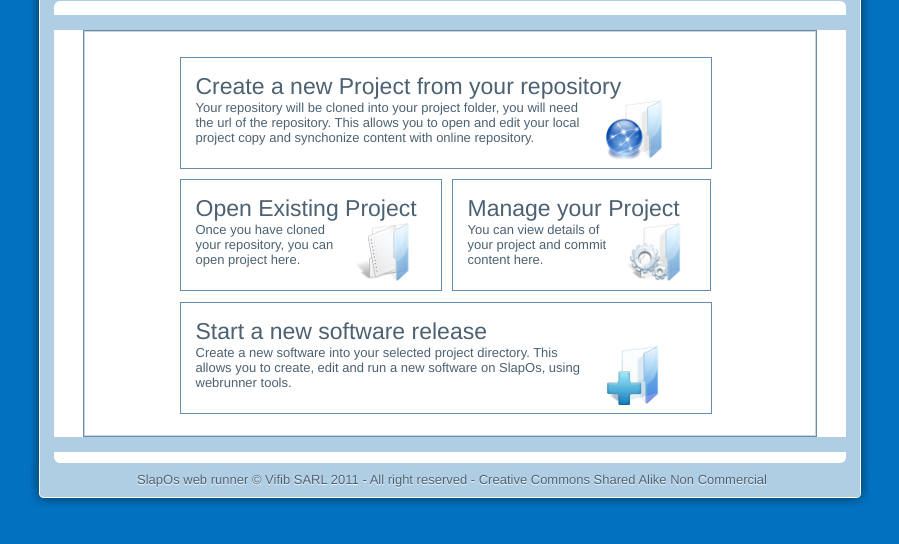
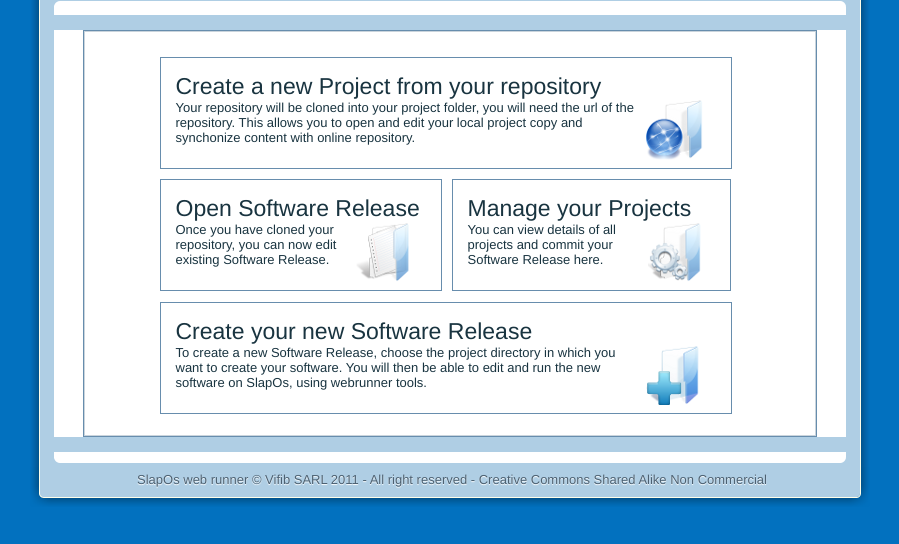
Before and after one commit to jerome-nexedi/slapos.toolbox, a Flask app: template slapos/runner/templates/index.html in a window 1280 px wide. Shown: the part 141-685 px from the top of the page, without its empty margins (191-1090 px from the left). Run offline with Flask 2, Linux system fonts and the light colour scheme; the template is opened without the code that fills it, so the values that code supplies are empty.

Commit message:
Use Software Release instead of Projet at the home page

```diff
--- a/slapos/runner/static/css/styles.css
+++ b/slapos/runner/static/css/styles.css
@@ -16,22 +16,27 @@ a:hover {
 
 table {
     margin: 0;
-    border: 1px solid #0271BF;
+    border: 1px solid #A8A8A8;
     border-right: none;
     border-bottom: none;
+    font-size: 14px;
+    background: #fff;
 }
 td{
     padding: 5px;
     border: none;
-    border-bottom: 1px solid #0271BF;
-    border-right: 1px solid #0271BF;
+    border-bottom: 1px solid #A8A8A8;
+    border-right: 1px solid #A8A8A8;
 }
 th{
-    background: #D0D0D0;
+    background: #e4e4e4;
     padding: 5px;
     border: none;
-    border-bottom: 1px solid #0271BF;
-    border-right: 1px solid #0271BF;
+    border-bottom: 1px solid #A8A8A8;
+    border-right: 1px solid #A8A8A8;
+    color: #4c6172;
+    font-weight: normal;
+    font-size: 16px;
 }
 
 textarea {
@@ -308,7 +313,7 @@ body {
 }
 
 #home_box a{
-    color: #4c6172;
+    color: #193440;
     cursor: pointer;
     text-decoration: none;
 }
@@ -325,6 +330,7 @@ body {
 
 #home_box p{
     font-size: 13px;
+    color: #193440;
     float: left;
 }
 
@@ -346,7 +352,7 @@ body {
 .inner_box p{
     font-size: 13px;
     float: left;
-    width: 400px;
+    width: 460px;
     cursor:default;
 }
 
@@ -355,10 +361,10 @@ body {
     display: block;
     height: 80px;
     margin: 10px;
-    margin-left: 80px;
+    margin-left: 60px;
     padding: 15px;
     border: #678dad;
-    width: 500px;
+    width: 540px;
     border: 1px solid #678dad;
 }
 
@@ -370,11 +376,11 @@ body {
 .smenu{
     display: block;
     height: 80px;
-    margin-left: 80px;
+    margin-left: 60px;
     margin-right: 10px;
     padding: 15px;
     border: #678dad;
-    width: 230px;
+    width: 250px;
     border: 1px solid #678dad;
     float: left;
 }
@@ -384,7 +390,7 @@ body {
     height: 80px;
     padding: 15px;
     border: #678dad;
-    width: 227px;
+    width: 247px;
     border: 1px solid #678dad;
     float: left;
 }
@@ -392,13 +398,22 @@ body {
 .sright_menu p, .smenu p{
     font-size: 13px;
     float: left;
-    width: 150px;
+    width: 170px;
     cursor:default;
 }
 
 .file_tree {
     width: 752px;
     height: 300px;
+    border: solid 1px #678dad;
+    background: #fff;
+    overflow: auto;
+    padding: 5px;
+}
+
+.file_tree_tabs {
+    width: 702px;
+    height: 250px;
     border: solid 1px #678dad;
     background: #fff;
     overflow: auto;
--- a/slapos/runner/templates/index.html
+++ b/slapos/runner/templates/index.html
@@ -12,20 +12,21 @@
     <div class="clear"></div>
 </div>
 <div class="smenu">
-    <h2><a href="{{ url_for('openProject', method='open')}}">Open Existing Project</a></h2>
-    <p>Once you have cloned your repository, you can open project here.</p>
+    <h2><a href="{{ url_for('openProject', method='open')}}">Open Software Release</a></h2>
+    <p>Once you have cloned your repository, you can now edit existing Software Release.</p>
     <img src="{{ url_for('static', filename='images/mydocuments.png') }}" />
     <div class="clear"></div>
 </div>
 <div class="sright_menu">
-    <h2><a href="{{ url_for('manageProject')}}">Manage your Project</a></h2>
-    <p>You can view details of your project and commit content here.</p>
+    <h2><a href="{{ url_for('manageProject')}}">Manage your Projects</a></h2>
+    <p>You can view details of all projects and commit your Software Release here.</p>
     <img src="{{ url_for('static', filename='images/manage_repo.png') }}" />
 </div>
 <div class="clear"></div>
 <div class="lmenu">
-    <h2><a href="{{ url_for('openProject', method='new')}}">Start a new software release</a></h2>
-    <p>Create a new software into your selected project directory. This allows you to create, edit and run a new software on SlapOs, using webrunner tools.
+    <h2><a href="{{ url_for('openProject', method='new')}}">Create your new Software Release</a></h2>
+    <p>To create a new Software Release, choose the project directory in which you want to create your software. You will then be able to edit and
+    run the new software on SlapOs, using webrunner tools.
     </p>
     <img src="{{ url_for('static', filename='images/folder_blue.png') }}" />
     <div class="clear"></div>
```
